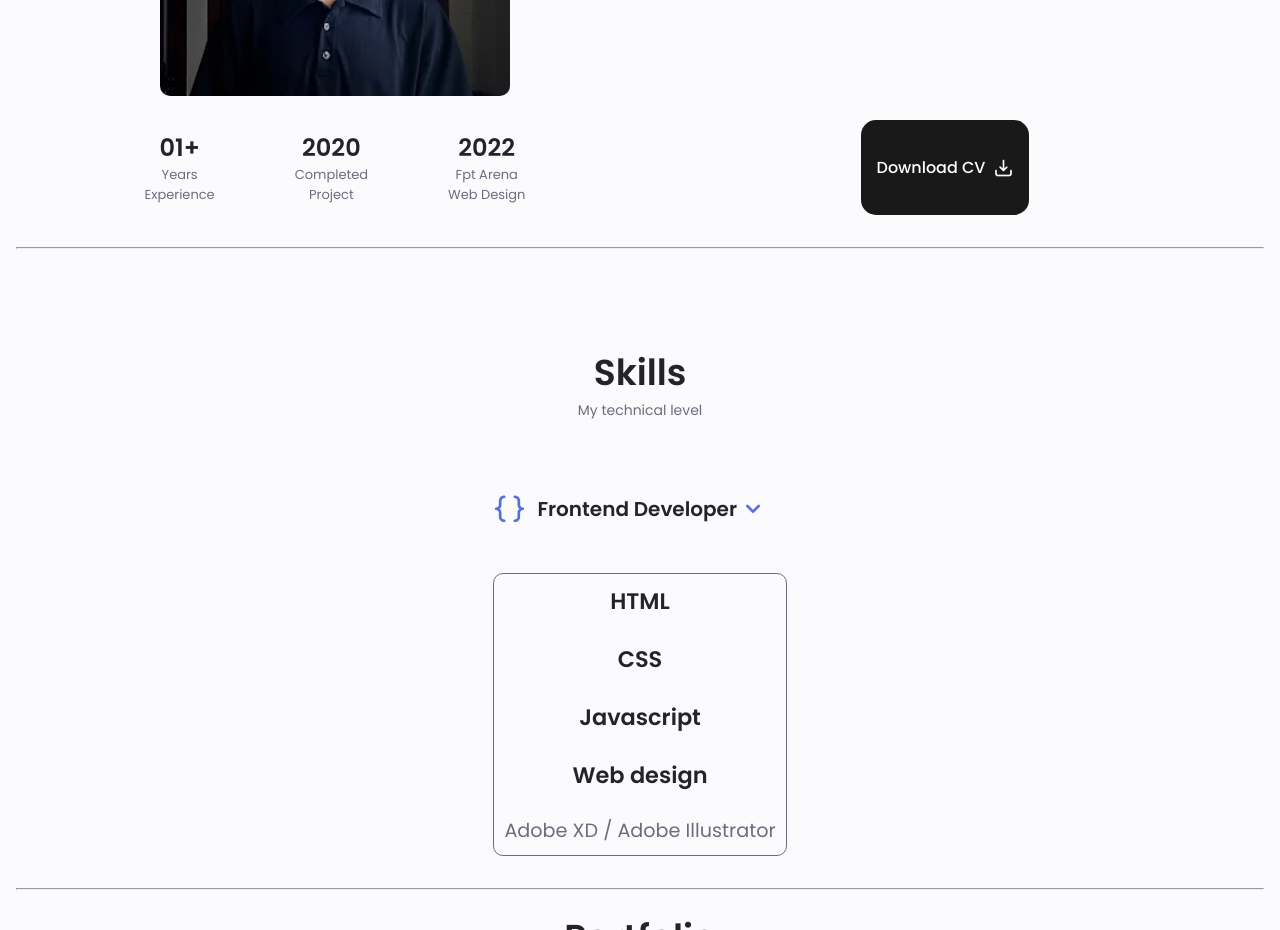
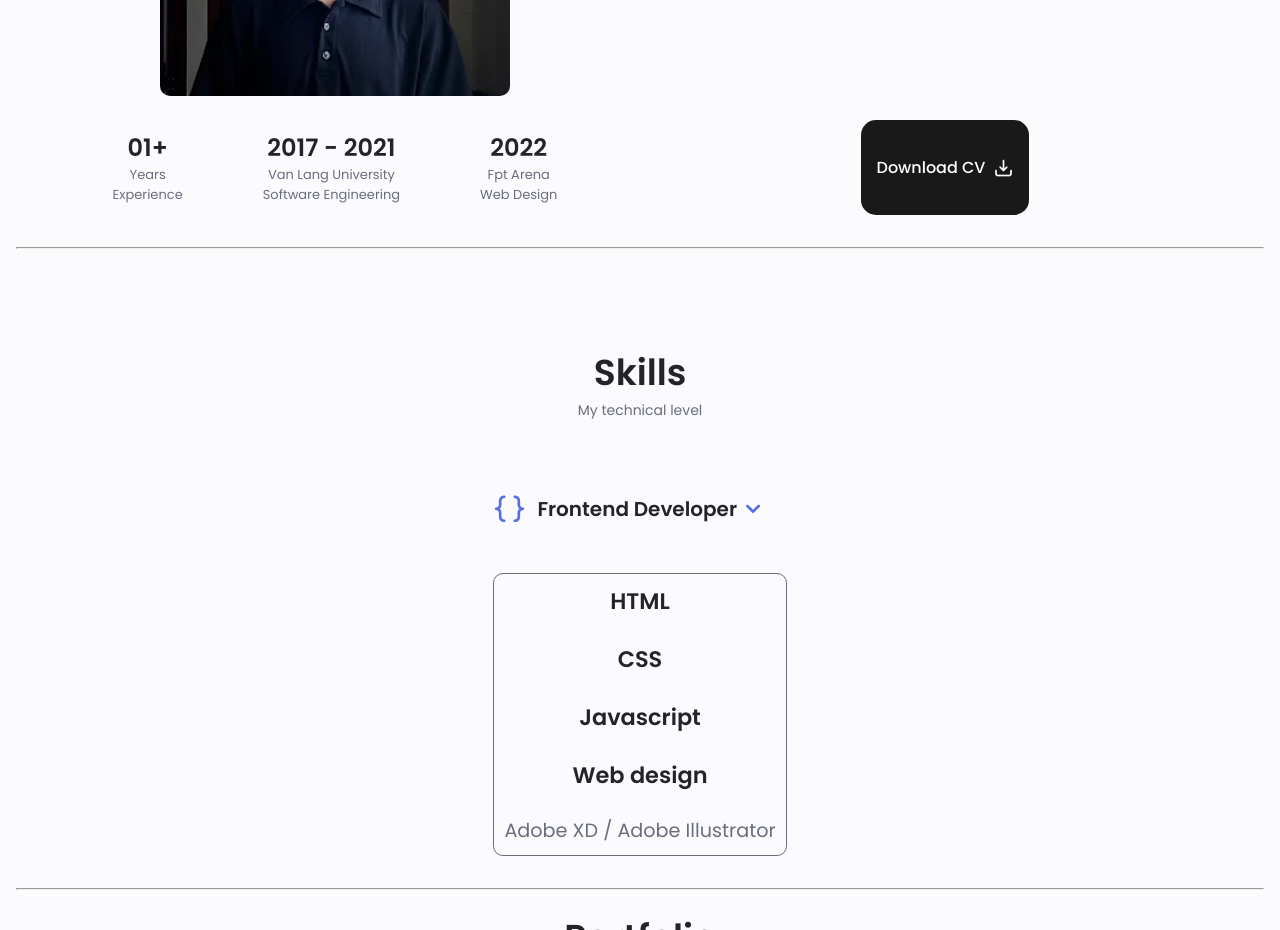
Before and after one commit to longho-git/lh-portfolio, a plain HTML site: page index.html in a window 1280 px wide. Shown: the part 1100-2030 px from the top of the page. Drawn offline with nearby package versions, Linux system fonts and the light colour scheme.

Commit message:
update-port

```diff
--- a/index.html
+++ b/index.html
@@ -74,7 +74,7 @@
                                 <i class="uil uil-dribbble"></i>
                             </a>
 
-                            <a href="https://github.com" target="_blank" class="home_social_icon">
+                            <a href="https://github.com/tolongho" target="_blank" class="home_social_icon">
                                 <i class="uil uil-github"></i>
                             </a>
 
@@ -127,8 +127,9 @@
                         </div>
 
                         <div>
-                            <span class="about_info_title">2020</span>
-                            <span class="about_info_name">Completed <br>Project</span>
+                            <span class="about_info_title">2017 - 2021</span>
+                            <span class="about_info_name">Van Lang University
+                            <br>Software Engineering</span>
                         </div>
 
                         <div>
```
